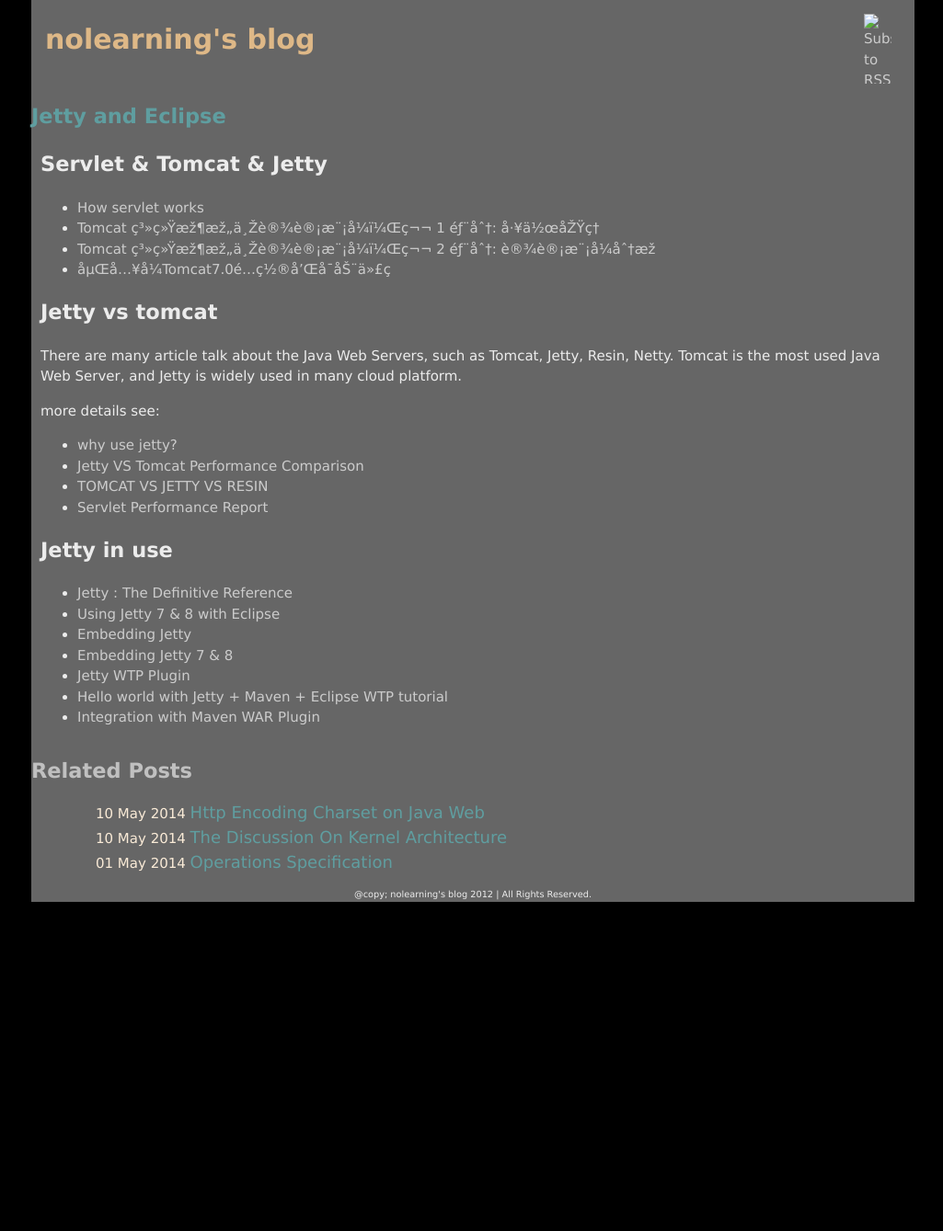
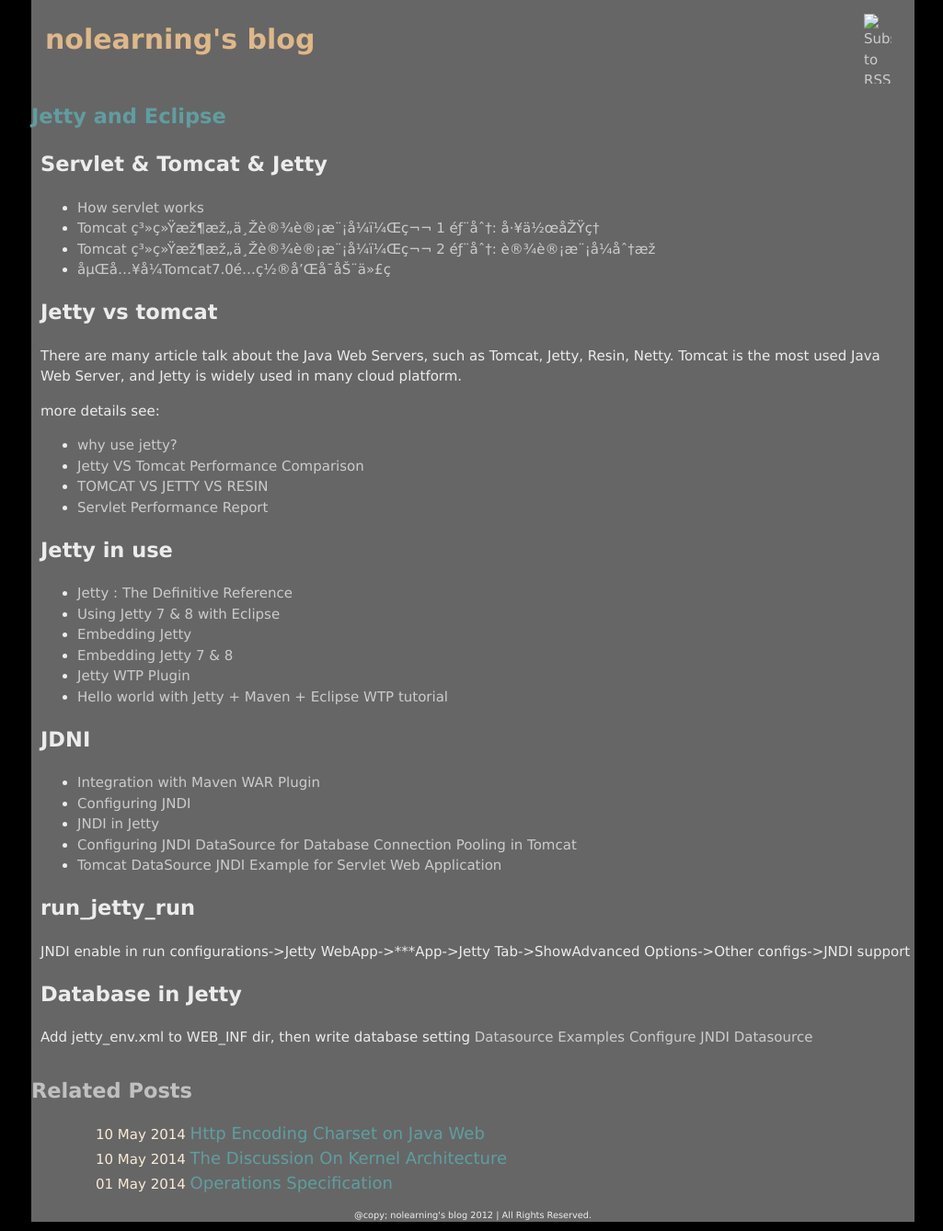
Before and after one commit to nolearning/d3pi.github.com, a Jekyll site: the page built from _posts/2014-05-11-using-jetty.md, in a window 1280 px wide. Shown: the whole page at 92% size, without its empty margins (126-1151 px from the left). Built offline with Jekyll 4.4.1, drawn with Linux system fonts in a browser that asks for light colours; Markdown is read by kramdown in place of the engine named in the settings; before the commit the page ends 991 px from its top, so only the background shows below that.

Commit message:
Update 2014-05-11-using-jetty.md

```diff
--- a/_posts/2014-05-11-using-jetty.md
+++ b/_posts/2014-05-11-using-jetty.md
@@ -30,4 +30,21 @@
 * [Embedding Jetty 7 & 8](http://wiki.eclipse.org/Jetty/Tutorial/Embedding_Jetty)
 * [Jetty WTP Plugin](http://wiki.eclipse.org/Jetty_WTP_Plugin)
 * [Hello world with Jetty + Maven + Eclipse WTP tutorial](http://devblog.virtage.com/2013/02/hello-world-with-jetty-maven-eclipse-wtp-tutorial/)
+
+JDNI
+-----------
 * [Integration with Maven WAR Plugin](https://docs.sonatype.org/display/M2ECLIPSE/Integration+with+Maven+WAR+Plugin)
+* [Configuring JNDI](http://www.eclipse.org/jetty/documentation/current/jndi.html)
+* [JNDI in Jetty](http://wiki.eclipse.org/Jetty/Feature/JNDI)
+* [Configuring JNDI DataSource for Database Connection Pooling in Tomcat](http://www.codejava.net/servers/tomcat/configuring-jndi-datasource-for-database-connection-pooling-in-tomcat)
+* [Tomcat DataSource JNDI Example for Servlet Web Application](http://www.journaldev.com/2513/tomcat-datasource-jndi-example-for-servlet-web-application)
+
+run_jetty_run
+---------------
+JNDI enable in run configurations->Jetty WebApp->***App->Jetty Tab->ShowAdvanced Options->Other configs->JNDI support
+
+Database in Jetty
+-------------------
+Add jetty_env.xml to WEB_INF dir, then write database setting
+[Datasource Examples](http://www.eclipse.org/jetty/documentation/current/jndi-datasource-examples.html)
+[Configure JNDI Datasource](http://wiki.eclipse.org/Jetty/Howto/Configure_JNDI_Datasource)
```
